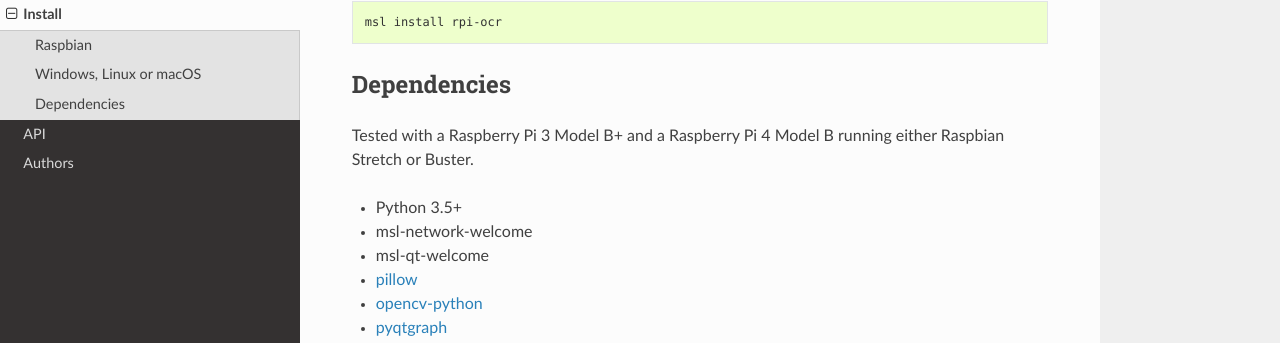
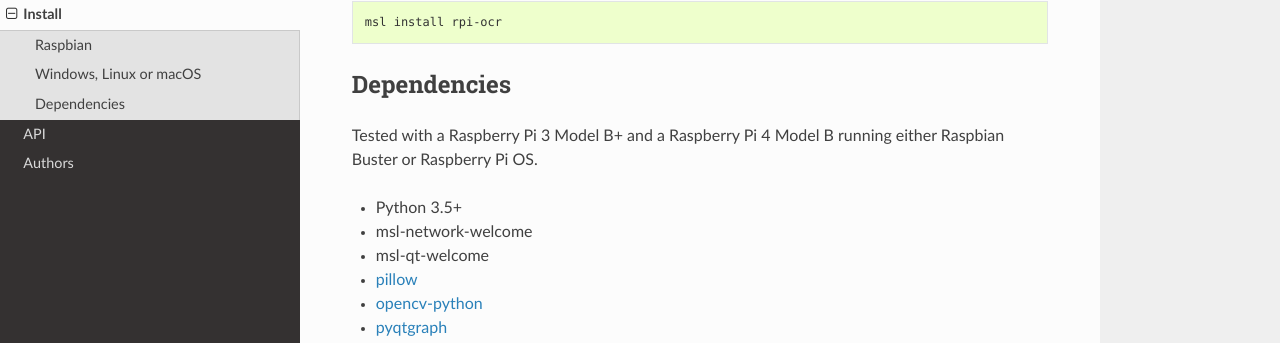
Before and after one commit to MSLNZ/rpi-ocr, a Sphinx documentation site: the page built from docs/install.rst, in a window 1280 px wide and 900 px high, scrolled down 1625 px. Shown: the part 132-475 px from the top of the window. Built offline with Sphinx 7.4.7 and the Read the Docs theme 2.0.0, drawn with Linux system fonts in a browser that asks for light colours; pages that are not in the unit, such as notebooks, are missing from menus.

Commit message:
remove "Raspbian Stretch" and add "Raspberry Pi OS" from the Dependencies

```diff
--- a/docs/install.rst
+++ b/docs/install.rst
@@ -91,7 +91,7 @@
 Dependencies
 ------------
 Tested with a Raspberry Pi 3 Model B+ and a Raspberry Pi 4 Model B
-running either Raspbian Stretch or Buster.
+running either Raspbian Buster or Raspberry Pi OS.
 
 * Python 3.5+
 * :ref:`msl-network-welcome`
```
